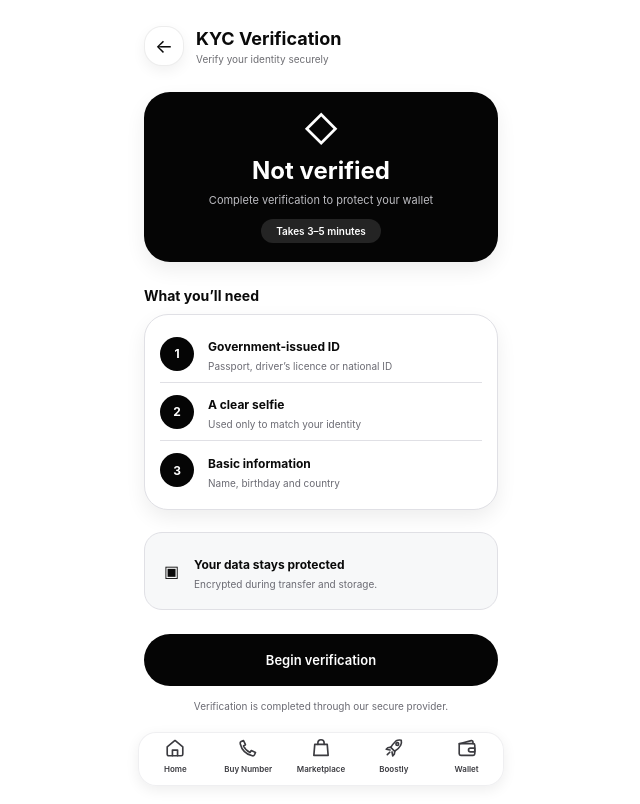
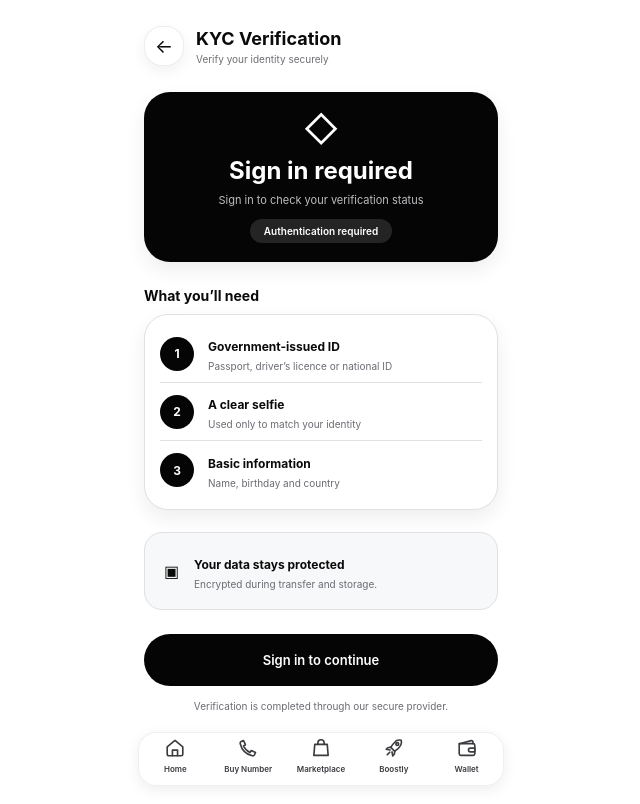
Before and after one commit to wis12dom34/-wickspend-web, a Next.js app: page /kyc in a window 1280 px wide. Shown: the whole page, without its empty margins (319-959 px from the left). Built offline with nearby package versions, Linux system fonts and the light colour scheme; no server answers.

Commit message:
Drive KYC status from signed-in session

```diff
--- a/app/kyc/page.tsx
+++ b/app/kyc/page.tsx
@@ -1,5 +1,8 @@
 "use client";
+import {useEffect,useState} from "react";
 import {PageShell} from "@/components/PageShell";
+import {api} from "@/lib/api";
+import {getSessionToken} from "@/lib/session";
 
 const steps=[
   ["1","Government-issued ID","Passport, driver’s licence or national ID"],
@@ -7,15 +10,25 @@ const steps=[
   ["3","Basic information","Name, birthday and country"],
 ] as const;
 
-export default function KycVerification(){return <PageShell title="KYC Verification" subtitle="Verify your identity securely" back="/profile">
+type KycState="loading"|"verified"|"unverified"|"signed-out"|"unknown";
+
+export default function KycVerification(){
+  const[state,setState]=useState<KycState>("loading");
+  useEffect(()=>{let active=true;const token=getSessionToken();if(!token){setState("signed-out");return()=>{active=false}}api.auth.session(token).then((payload:any)=>{if(!active)return;const user=payload?.user||payload?.session?.user||payload?.data?.user||payload?.data||payload;const verified=Boolean(user?.kyc_verified||user?.is_kyc_verified||user?.verified||user?.is_verified||String(user?.kyc_status||user?.verification_status||"").toLowerCase()==="verified");setState(verified?"verified":"unverified")}).catch(()=>{if(active)setState("unknown")});return()=>{active=false}},[]);
+  const verified=state==="verified",loading=state==="loading";
+  const title=loading?"Checking status":verified?"Verified":state==="unknown"?"Status unavailable":state==="signed-out"?"Sign in required":"Not verified";
+  const subtitle=loading?"Checking your verification status…":verified?"Your identity verification is complete":state==="unknown"?"We couldn’t confirm your KYC status right now":state==="signed-out"?"Sign in to check your verification status":"Complete verification to protect your wallet";
+  const pill=loading?"Checking…":verified?"Verified ✓":state==="unknown"?"Try again later":state==="signed-out"?"Authentication required":"Takes 3–5 minutes";
+  return <PageShell title="KYC Verification" subtitle="Verify your identity securely" back="/profile">
     <section style={{height:170,borderRadius:26,background:"#050505",color:"#fff",boxShadow:"0 8px 20px rgba(0,0,0,.07)",display:"grid",placeItems:"center",textAlign:"center",padding:"20px",marginBottom:25}}>
-    <div><div aria-hidden="true" style={{fontSize:34,lineHeight:1,marginBottom:10}}>◇</div><h2 style={{margin:0,fontSize:24}}>Not verified</h2><p style={{margin:"8px 0 12px",fontSize:11,color:"#bdbdc2"}}>Complete verification to protect your wallet</p><span style={{display:"inline-grid",placeItems:"center",height:24,minWidth:120,padding:"0 14px",borderRadius:12,background:"#242424",fontSize:10,fontWeight:600}}>Takes 3–5 minutes</span></div>
+      <div><div aria-hidden="true" style={{fontSize:34,lineHeight:1,marginBottom:10}}>{verified?"✓":"◇"}</div><h2 style={{margin:0,fontSize:24}}>{title}</h2><p style={{margin:"8px 0 12px",fontSize:11,color:"#bdbdc2"}}>{subtitle}</p><span style={{display:"inline-grid",placeItems:"center",height:24,minWidth:120,padding:"0 14px",borderRadius:12,background:"#242424",fontSize:10,fontWeight:600}}>{pill}</span></div>
     </section>
     <h2 style={{fontSize:14,margin:"0 0 10px"}}>What you’ll need</h2>
     <section style={{border:"1px solid #e0e0e5",borderRadius:24,background:"#fff",boxShadow:"0 8px 20px rgba(0,0,0,.07)",padding:"10px 15px",marginBottom:22}}>
-    {steps.map(([n,title,copy],i)=><div key={n} style={{display:"grid",gridTemplateColumns:"38px 1fr",gap:10,alignItems:"center",minHeight:58,borderBottom:i<steps.length-1?"1px solid #e0e0e5":"0"}}><span style={{width:34,height:34,borderRadius:17,background:"#050505",color:"#fff",display:"grid",placeItems:"center",fontSize:12,fontWeight:700}}>{n}</span><div><b style={{fontSize:12}}>{title}</b><p style={{fontSize:10,color:"#6b6b73",margin:"5px 0 0"}}>{copy}</p></div></div>)}
+      {steps.map(([n,stepTitle,copy],i)=><div key={n} style={{display:"grid",gridTemplateColumns:"38px 1fr",gap:10,alignItems:"center",minHeight:58,borderBottom:i<steps.length-1?"1px solid #e0e0e5":"0"}}><span style={{width:34,height:34,borderRadius:17,background:"#050505",color:"#fff",display:"grid",placeItems:"center",fontSize:12,fontWeight:700}}>{verified?"✓":n}</span><div><b style={{fontSize:12}}>{stepTitle}</b><p style={{fontSize:10,color:"#6b6b73",margin:"5px 0 0"}}>{copy}</p></div></div>)}
     </section>
     <section style={{height:78,border:"1px solid #e0e0e5",borderRadius:18,background:"#f7f8f9",display:"grid",gridTemplateColumns:"30px 1fr",alignItems:"center",padding:"0 19px",marginBottom:24}}><span aria-hidden="true" style={{fontSize:16}}>▣</span><div><b style={{fontSize:12}}>Your data stays protected</b><p style={{fontSize:10,color:"#6b6b73",margin:"5px 0 0"}}>Encrypted during transfer and storage.</p></div></section>
-  <button type="button" disabled title="KYC provider integration is not available yet" style={{width:"100%",height:52,border:0,borderRadius:26,background:"#050505",color:"#fff",fontSize:13,fontWeight:600,opacity:1}}>Begin verification</button>
-  <p style={{fontSize:10,color:"#6b6b73",textAlign:"center",margin:"14px 0 0"}}>Verification is completed through our secure provider.</p>
-</PageShell>}
+    <button type="button" disabled title={verified?"Your identity is already verified":"KYC provider integration is not available yet"} style={{width:"100%",height:52,border:0,borderRadius:26,background:"#050505",color:"#fff",fontSize:13,fontWeight:600,opacity:1}}>{verified?"Verification complete":state==="signed-out"?"Sign in to continue":"Begin verification"}</button>
+    <p style={{fontSize:10,color:"#6b6b73",textAlign:"center",margin:"14px 0 0"}}>{verified?"Your verified status comes from your WickSpend account.":"Verification is completed through our secure provider."}</p>
+  </PageShell>
+}
```
Lines whose indentation alone changed are shown as unchanged.
